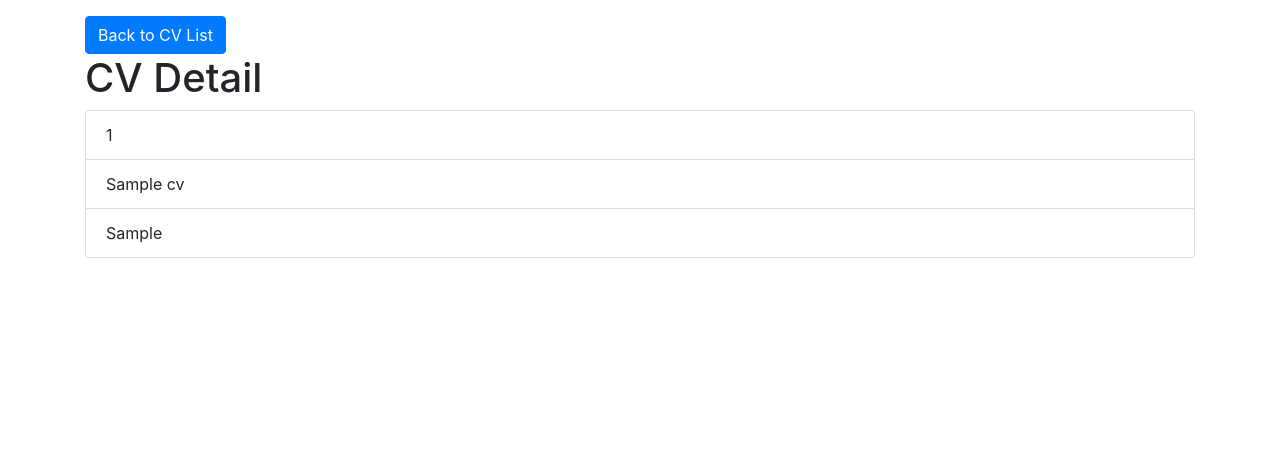
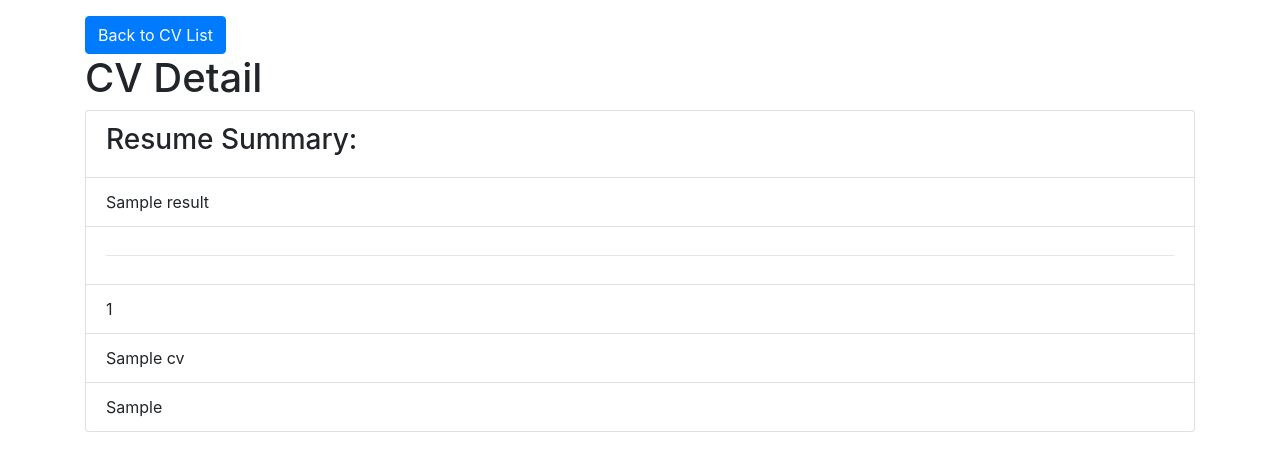
Before and after one commit to AShevchunGit/ai_labs, a Flask app: template templates/cv_detail.html in a window 1280 px wide. Shown: the top 471 px of the page. Run offline with Flask 3, Linux system fonts and the light colour scheme; the template is opened without the code that fills it: most values are stand-ins (such as "Sample title", 1, 10 or a date in 2020); some libraries are stand-ins or nearby versions.

Commit message:
add summary

```diff
--- a/helpers/ai_helper.py
+++ b/helpers/ai_helper.py
@@ -37,7 +37,6 @@ class AIHelper:
     def chain_invoke(self, query):
         prompt = self.get_prompt(query)
         documents = self.get_relevant_docs(query)
-        print(len(documents))
 
         chain = self.get_chain(self.llm, prompt)
         return chain.invoke({"context": documents})
--- a/main.py
+++ b/main.py
@@ -3,6 +3,7 @@ from flask import Flask, render_template, request, flash, redirect
 from werkzeug.utils import secure_filename
 import pandas as pd
 import random
+import markdown
 
 from dotenv import load_dotenv
 
@@ -24,25 +25,8 @@ ai_helper = AIHelper(db)
 csvLoader = CSVLoader(ai_helper, db)
 
 
-## ===================
-## Load the CSV file
-## TODO: add upload button and use it
-# csvLoader = CSVLoader(ai_helper, db)
-# csvLoader.upload_csv("./cvs/Resume.csv")
-## ===================
-
 # get from db
 rows = db.get_unique_records()
-
-
-# query = "What is this candidate's Daniel Williams? Please return the answer in a concise manner, no more than 250 words. If not found, return 'Not provided'"
-query = "What are the primary roles and responsibilities Daniel Taylor has undertaken throughout his career?"
-
-# docs = ai_helper.get_relevant_docs(query)
-# print(docs)
-
-result = ai_helper.chain_invoke(query)
-print(result)
 
 @app.route('/')
 def cv_list():
@@ -51,12 +35,17 @@ def cv_list():
 @app.route('/cv/<int:cv_id>')
 def cv_detail(cv_id):
     # Render the CV detail template
-
     for cv in rows:
         if cv["ID"] == cv_id:
             break
 
-    return render_template('cv_detail.html', cv=cv)
+    resume = cv.get("Resume_html")
+    query = "What are the primary roles and responsibilities has undertaken throughout his/her career, weak and strong areas?  Base on the resume context "+resume
+    result = ai_helper.chain_invoke(query)
+    html = markdown.markdown(result)
+
+
+    return render_template('cv_detail.html', cv=cv, result=html)
 
 def allowed_file(filename):
     return '.' in filename and \
--- a/templates/cv_detail.html
+++ b/templates/cv_detail.html
@@ -14,6 +14,10 @@
       <a href="/" class="btn btn-primary mt-3">Back to CV List</a>
       <h1>CV Detail</h1>
       <ul class="list-group">
+        <li class="list-group-item"><h3>Resume Summary:</h3></li>
+        <li class="list-group-item">{{ result | safe }}</li>
+        <li class="list-group-item"><hr /></li>
+
         <li class="list-group-item">{{ cv.ID }}</li>
         <li class="list-group-item">{{ cv.Candidate_Name }}</li>
         <li class="list-group-item">{{ cv.Resume_html | safe }}</li>
```
